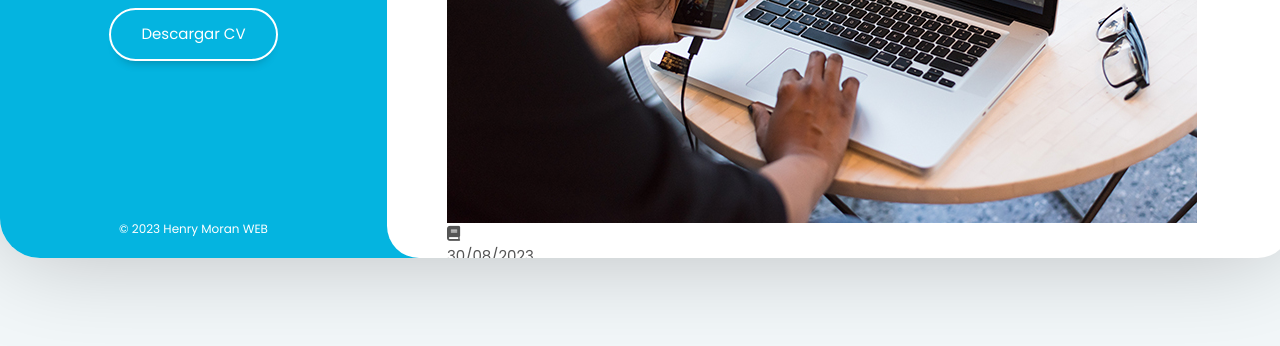
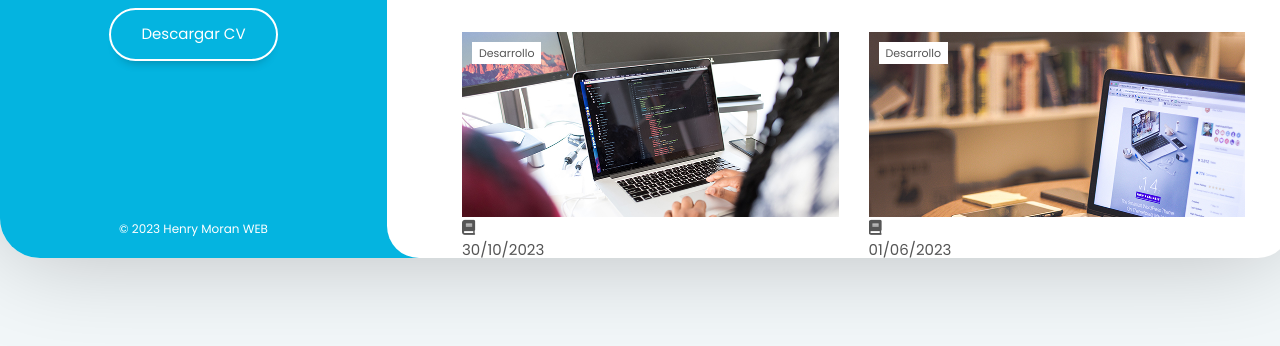
Before and after one commit to henryshop73/Portafolio-proyecto1-css, a plain HTML site: page blog.html in a window 1280 px wide. Shown: the part 534-880 px from the top of the page. Drawn offline with Linux system fonts and the light colour scheme.

Commit message:
Aplicando estilos css a la parte de arriba de los artículos

```diff
--- a/assets/css/styles.css
+++ b/assets/css/styles.css
@@ -958,3 +958,50 @@ body {
 .gallery__item:hover .gallery__category {
     opacity: 1;
 }
+
+/* BLOG */
+.blog__articles {
+    margin-bottom: 2.5rem;
+    display: flex;
+    flex-direction: row;
+    flex-wrap: wrap;
+}
+
+.articles__article {
+    flex-basis: 50%;
+    padding: 0 1.5rem;
+    padding-bottom: 3.5rem;
+}
+
+.article__top {
+    position: relative;
+    overflow: hidden;
+}
+
+.article__category {
+    position: absolute;
+    top: 1rem;
+    left: 1rem;
+    font-size: 1.1rem;
+    line-height: 2rem;
+    padding: 0.1rem 0.7rem;
+    background-color: var(--color-principal);
+    color: var(--color-text);
+    z-index: 3;
+}
+
+.article__mask {
+    width: 100%;
+    height: 18.5rem;
+    overflow: hidden;
+}
+
+.article__image {
+    display: block;
+    z-index: 1;
+    transition: all 300ms ease-in-out;
+}
+
+.article__top:hover .article__image {
+    transform: scale(1.1);
+}
--- a/blog.html
+++ b/blog.html
@@ -142,7 +142,7 @@
                             <div class="article__category">Desarrollo</div>
                             <a href="#" class="article__image-link">
                                 <div class="article__mask">
-                                    <img src="assets/img/articulo-1.jpg" alt="Imagen del blog">
+                                    <img src="assets/img/articulo-1.jpg" class="article__image" alt="Imagen del blog">
                                 </div>
                                 <div class="article__logo">
                                     <i class="article__icon fa-solid fa-book"></i>
@@ -163,7 +163,7 @@
                             <div class="article__category">Desarrollo</div>
                             <a href="#" class="article__image-link">
                                 <div class="article__mask">
-                                    <img src="assets/img/articulo-2.jpg" alt="Imagen del blog">
+                                    <img src="assets/img/articulo-2.jpg" class="article__image" alt="Imagen del blog">
                                 </div>
                                 <div class="article__logo">
                                     <i class="article__icon fa-solid fa-book"></i>
@@ -184,7 +184,7 @@
                             <div class="article__category">Desarrollo</div>
                             <a href="#" class="article__image-link">
                                 <div class="article__mask">
-                                    <img src="assets/img/articulo-3.jpg" alt="Imagen del blog">
+                                    <img src="assets/img/articulo-3.jpg" class="article__image" alt="Imagen del blog">
                                 </div>
                                 <div class="article__logo">
                                     <i class="article__icon fa-solid fa-book"></i>
@@ -205,7 +205,7 @@
                             <div class="article__category">Desarrollo</div>
                             <a href="#" class="article__image-link">
                                 <div class="article__mask">
-                                    <img src="assets/img/articulo-4.jpg" alt="Imagen del blog">
+                                    <img src="assets/img/articulo-4.jpg" class="article__image" alt="Imagen del blog">
                                 </div>
                                 <div class="article__logo">
                                     <i class="article__icon fa-solid fa-book"></i>
```
